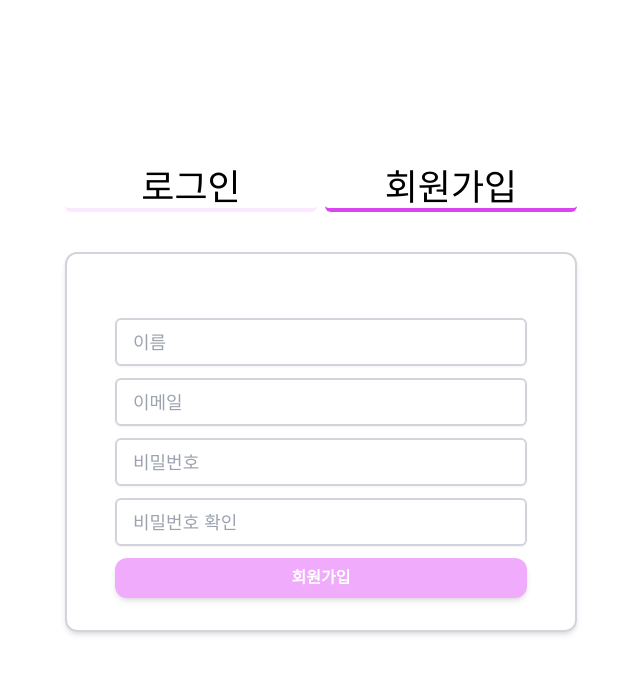
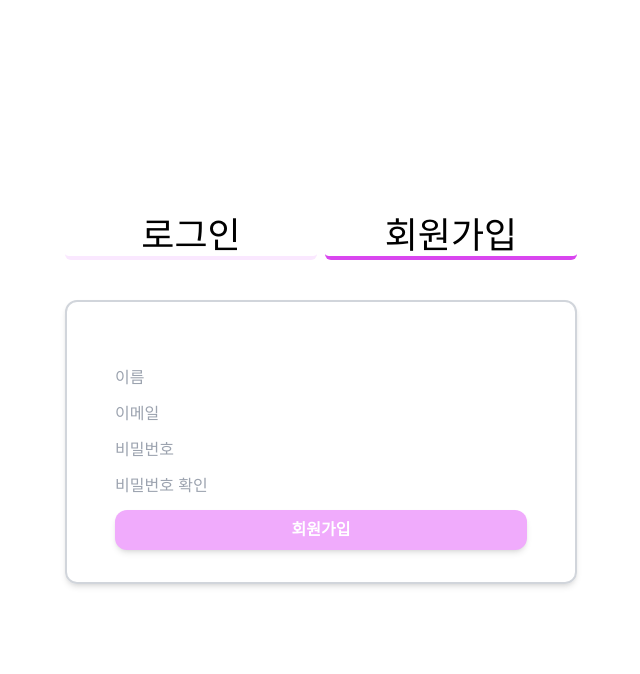
Before and after one commit to dv970406/sopa-frontend, a Next.js app: page /auth in a window 1280 px wide. Both pictures are taken after a click on the element "회원가입". Shown: the top 674 px of the page, without its empty margins (319-959 px from the left). Built offline with nearby package versions, Linux system fonts and the light colour scheme; a web font is replaced by a local one.

Commit message:
feat: Add apollo/client 추가 & 로그인, 회원가입 구현
1. 무엇을? : apollo/client 설치 & 로그인 회원가입 구현
2. 왜? : 백엔드 GraphQL과 상호작용 & 유저 인증을 위함

```diff
--- a/components/auth/Login.tsx
+++ b/components/auth/Login.tsx
@@ -3,22 +3,101 @@
  * 수정일: ------
  */
 
+import { gql, useMutation } from '@apollo/client';
+import { useRouter } from 'next/router';
+import { useForm } from 'react-hook-form';
+import { useSetRecoilState } from 'recoil';
+import { tokenState } from '../../utils/atoms';
 import Divider from '../form/Divider';
 import Form from '../form/Form';
 import FormButton from '../form/FormButton';
-import Input from '../form/Input';
 
+interface IForm {
+    email: string;
+    password: string;
+};
+interface ILoginMutation {
+    login: {
+        ok: boolean;
+        token?: string;
+        error?: string;
+    }
+};
+
+const LOGIN_MUTATION = gql`
+    mutation login($email:String!,$password:String!){
+        login(email:$email,password:$password){
+            ok
+            token
+            error
+        }
+    }
+`;
 
 export default function Login() {
+    const { register, handleSubmit } = useForm<IForm>();
+    const setTokenState = useSetRecoilState(tokenState);
+    const router = useRouter();
+
+    const loginCompleted = ({ login }: ILoginMutation) => {
+        const { ok, token, error } = login;
+        if (!ok) {
+            alert(error);
+            return;
+        };
+        if (token) {
+            setTokenState(token);
+            router.push("/")
+        };
+    }
+    const [loginMutation, { loading }] = useMutation(LOGIN_MUTATION, {
+        onCompleted: loginCompleted
+    })
+
+    const onValid = async (data: IForm) => {
+        if (loading) return;
+        const { email, password } = data;
+        loginMutation({
+            variables: {
+                email,
+                password
+            }
+        });
+    };
+
     return (
-        <Form>
-            <Input
+        <Form onSubmit={handleSubmit(onValid)}>
+            <input
+                {...register("email", {
+                    required: true,
+                    pattern: {
+                        value: /^\w+([\.-]?\w+)*@\w+([\.-]?\w+)*(\.\w{2,3})+$/g,
+                        message: "이메일 양식을 지켜주세요."
+                    }
+                })}
                 type="text"
                 placeholder="이메일"
+                required
             />
-            <Input
+            <input
+                {...register("password", {
+                    required: true,
+                    minLength: {
+                        value: 8,
+                        message: "비밀번호는 8자리 이상이어야 합니다."
+                    },
+                    maxLength: {
+                        value: 15,
+                        message: "비밀번호는 15자리 이하이어야 합니다."
+                    },
+                    pattern: {
+                        value: /^.*(?=^.{8,15}$)(?=.*\d)(?=.*[a-zA-Z])(?=.*[!@#$%^&+=]).*$/g,
+                        message: "비밀번호는 영문, 숫자, 특수문자 포함 8~15자리입니다."
+                    }
+                })}
                 type="password"
                 placeholder="비밀번호"
+                required
             />
             <FormButton
                 onClick={() => null}
--- a/components/auth/SignUp.tsx
+++ b/components/auth/SignUp.tsx
@@ -3,29 +3,129 @@
  * 수정일: ------
  */
 
+import { gql, useMutation } from '@apollo/client';
+import { useForm } from 'react-hook-form';
+import { useSetRecoilState } from 'recoil';
+import { loginModeState } from '../../utils/atoms';
 import Form from '../form/Form';
 import FormButton from '../form/FormButton';
 import Input from '../form/Input';
 
+interface IForm {
+    name: string;
+    email: string;
+    password: string;
+    password2: string;
+}
+interface ICreateUser {
+    createUser: {
+        ok: boolean;
+        error?: string;
+    }
+}
+
+const CREATE_USER_MUTATION = gql`
+    mutation createUser($name:String!,$email:String!,$password:String!){
+        createUser(name:$name,email:$email,password:$password){
+            ok
+            error
+        }
+    }
+`
 
 export default function SignUp() {
+    const { register, handleSubmit } = useForm<IForm>();
+    const setLoginMode = useSetRecoilState(loginModeState);
+
+    const createUserCompleted = ({ createUser }: ICreateUser) => {
+        const { ok, error } = createUser;
+        if (!ok) {
+            alert(error);
+            return;
+        };
+        setLoginMode(true);
+    };
+    const [createUserMutation, { loading }] = useMutation(CREATE_USER_MUTATION, {
+        onCompleted: createUserCompleted
+    });
+
+    const onValid = ({ name, email, password, password2 }: IForm) => {
+        if (loading) return;
+
+        if (password !== password2) {
+            alert("확인 비밀번호가 일치하지 않습니다.")
+            return;
+        };
+        createUserMutation({
+            variables: {
+                name,
+                email,
+                password
+            }
+        });
+    };
+
     return (
-        <Form>
-            <Input
+        <Form onSubmit={handleSubmit(onValid)}>
+            <input
+                {...register("name", {
+                    required: true
+                })}
                 type="text"
                 placeholder="이름"
+                required
             />
-            <Input
+            <input
+                {...register("email", {
+                    required: true,
+                    pattern: {
+                        value: /^\w+([\.-]?\w+)*@\w+([\.-]?\w+)*(\.\w{2,3})+$/g,
+                        message: "이메일 양식을 지켜주세요."
+                    }
+                })}
                 type="text"
                 placeholder="이메일"
+                required
             />
-            <Input
+            <input
+                {...register("password", {
+                    required: true,
+                    minLength: {
+                        value: 8,
+                        message: "비밀번호는 8자리 이상이어야 합니다."
+                    },
+                    maxLength: {
+                        value: 15,
+                        message: "비밀번호는 15자리 이하이어야 합니다."
+                    },
+                    pattern: {
+                        value: /^.*(?=^.{8,15}$)(?=.*\d)(?=.*[a-zA-Z])(?=.*[!@#$%^&+=]).*$/g,
+                        message: "비밀번호는 영문, 숫자, 특수문자 포함 8~15자리입니다."
+                    }
+                })}
                 type="password"
                 placeholder="비밀번호"
+                required
             />
-            <Input
+            <input
+                {...register("password2", {
+                    required: true,
+                    minLength: {
+                        value: 8,
+                        message: "비밀번호는 8자리 이상이어야 합니다."
+                    },
+                    maxLength: {
+                        value: 15,
+                        message: "비밀번호는 15자리 이하이어야 합니다."
+                    },
+                    pattern: {
+                        value: /^.*(?=^.{8,15}$)(?=.*\d)(?=.*[a-zA-Z])(?=.*[!@#$%^&+=]).*$/g,
+                        message: "비밀번호는 영문, 숫자, 특수문자 포함 8~15자리입니다."
+                    }
+                })}
                 type="password"
                 placeholder="비밀번호 확인"
+                required
             />
             <FormButton
                 text='회원가입'
--- a/components/form/Form.tsx
+++ b/components/form/Form.tsx
@@ -6,12 +6,14 @@
 import React from 'react';
 
 interface IForm {
-    children: React.ReactNode
+    children: React.ReactNode;
+    onSubmit(): void;
 }
 
-export default function Form({ children }: IForm) {
+export default function Form({ children, onSubmit }: IForm) {
     return (
         <form
+            onSubmit={onSubmit}
             className='
                 flex flex-col space-y-3
                 px-12 pt-16 pb-8
--- a/components/form/Input.tsx
+++ b/components/form/Input.tsx
@@ -13,7 +13,6 @@ export default function Input({ ...props }) {
                 focus:placeholder-fuchsia-500 focus:outline-none focus:ring-fuchsia-500 focus:border-fuchsia-500
                 w-full
                 text-xl
-
             '
             {...props}
         />
--- a/components/shared/NavBar.tsx
+++ b/components/shared/NavBar.tsx
@@ -4,10 +4,12 @@
  */
 
 import { useRouter } from 'next/router';
+import { useRecoilValue } from 'recoil';
+import { isLoggedInSelector } from '../../utils/atoms';
 import Button from './Button';
 
 export default function NavBar() {
-    const isLoggedIn = false;
+    const isLoggedIn = useRecoilValue(isLoggedInSelector);
     const router = useRouter();
 
     const goToLogin = () => router.push("/auth");
@@ -17,9 +19,20 @@ export default function NavBar() {
             flex justify-between items-center px-10 h-20 shadow-xl absolute top-0 w-full
         '>
             <div className='w-8 h-8 rounded-full bg-slate-600' />
-            <div>
+            <div
+                className={`
+                    flex items-center
+                    space-x-3
+                `}
+            >
+                <div onClick={isLoggedIn ? () => alert("will go post upload") : goToLogin}>
+                    글 쓰기
+                </div>
                 {isLoggedIn ? (
-                    "yes"
+                    <Button
+                        text="프로필"
+                        onClick={() => null}
+                    />
                 ) : (
                     <Button
                         text="로그인"
--- a/package.json
+++ b/package.json
@@ -8,9 +8,12 @@
     "lint": "next lint"
   },
   "dependencies": {
+    "@apollo/client": "^3.5.8",
+    "graphql": "^16.3.0",
     "next": "12.0.10",
     "react": "17.0.2",
     "react-dom": "17.0.2",
+    "react-hook-form": "^7.26.1",
     "recoil": "^0.6.1"
   },
   "devDependencies": {
--- a/pages/_app.tsx
+++ b/pages/_app.tsx
@@ -1,12 +1,16 @@
 import '../styles/globals.css'
 import type { AppProps } from 'next/app'
 import { RecoilRoot } from 'recoil'
+import { ApolloProvider } from '@apollo/client'
+import { client } from '../utils/apollo'
 
 function MyApp({ Component, pageProps }: AppProps) {
   return (
-    <RecoilRoot>
-      <Component {...pageProps} />
-    </RecoilRoot>
+    <ApolloProvider client={client}>
+      <RecoilRoot>
+        <Component {...pageProps} />
+      </RecoilRoot>
+    </ApolloProvider>
   )
 }
 
--- /dev/null
+++ b/utils/apollo.ts
@@ -0,0 +1,11 @@
+/**
+ * 생성일: 2022.02.08
+ * 수정일: ------
+ */
+
+import { ApolloClient, InMemoryCache } from '@apollo/client';
+
+export const client = new ApolloClient({
+    uri: `http://localhost:4000`,
+    cache: new InMemoryCache()
+})
--- a/utils/atoms.ts
+++ b/utils/atoms.ts
@@ -3,9 +3,28 @@
  * 수정일: ------
  */
 
-import { atom } from 'recoil';
+import { atom, selector } from 'recoil';
 
 export const loginModeState = atom({
     key: "loginModeState",
     default: true
 })
+
+export const loginState = atom({
+    key: "loginState",
+    default: false
+})
+
+export const tokenState = atom<string>({
+    key: "tokenState",
+    default: ""
+})
+
+export const isLoggedInSelector = selector<boolean>({
+    key: "isLoggedInSelector",
+    get: ({ get }) => {
+        const token = get(tokenState);
+        if (token) localStorage.setItem("TOKEN", token);
+        return token ? true : false
+    }
+})
```
Also changed, not shown: components/form/SelectOne.tsx (+4 -8 lines), 1 other file (tests, documents, lock files or other folders).
